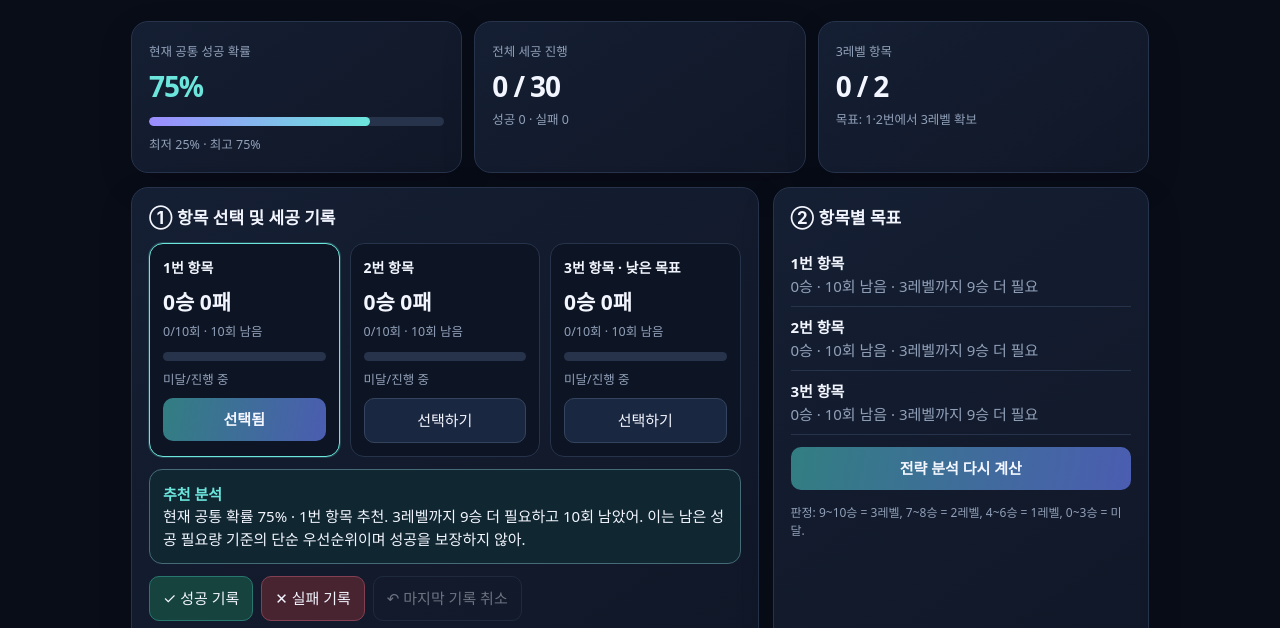
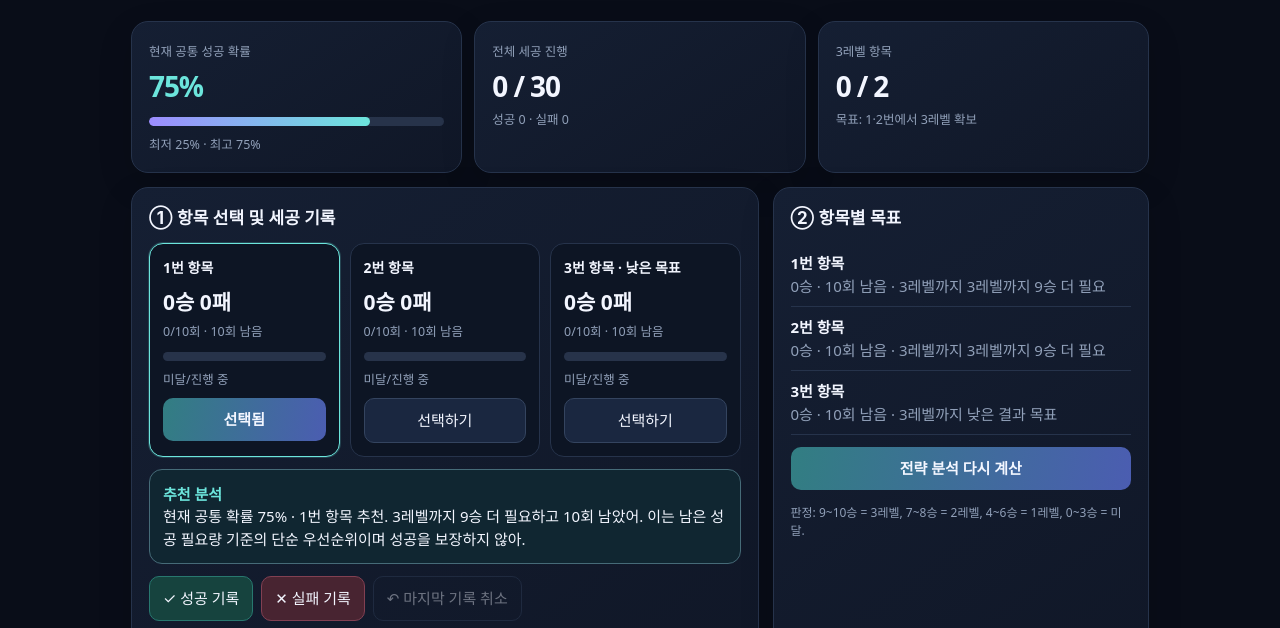
Before and after one commit to kwb130212-discord/-0000, a plain HTML site: page index.html in a window 1280 px wide. Shown: the part 172-800 px from the top of the page. Drawn offline with Linux system fonts and the light colour scheme.

Commit message:
Refine strategy to prioritize only first two categories

```diff
--- a/index.html
+++ b/index.html
@@ -8,10 +8,10 @@
 <script>
 const names=["1번 항목","2번 항목","3번 항목"];let p=75,active=0,items=[[],[],[]],history=[];const el=id=>document.getElementById(id);
 function level(n){return n>=9?3:n>=7?2:n>=4?1:0}
-function render(){const total=items.reduce((a,x)=>a+x.length,0),wins=items.flat().filter(Boolean).length;el('prob').textContent=p+'%';el('bar').style.width=p+'%';el('total').textContent=total+' / 30';el('record').textContent='성공 '+wins+' · 실패 '+(total-wins);el('level3').textContent=items.filter(x=>level(x.filter(Boolean).length)===3).length+' / 2';
+function render(){const total=items.reduce((a,x)=>a+x.length,0),wins=items.flat().filter(Boolean).length;el('prob').textContent=p+'%';el('bar').style.width=p+'%';el('total').textContent=total+' / 30';el('record').textContent='성공 '+wins+' · 실패 '+(total-wins);el('level3').textContent=items.slice(0,2).filter(x=>level(x.filter(Boolean).length)===3).length+' / 2';
 el('items').innerHTML=items.map((x,i)=>{const w=x.filter(Boolean).length,l=level(w);return '<div class="item '+(i===active?'active':'')+'"><h3>'+names[i]+(i===2?' · 낮은 목표':'')+'</h3><div class="level">'+w+'승 '+(x.length-w)+'패</div><small>'+x.length+'/10회 · '+(10-x.length)+'회 남음</small><div class="meter"><i style="width:'+(x.length*10)+'%"></i></div><small>'+(l?l+'레벨':'미달/진행 중')+'</small><div style="margin-top:9px"><button data-pick="'+i+'" class="wide '+(i===active?'primary':'')+'">'+(i===active?'선택됨':'선택하기')+'</button></div></div>'}).join('');
-el('goals').innerHTML=items.map((x,i)=>{const w=x.filter(Boolean).length;return '<div style="padding:9px 0;border-bottom:1px solid #26334b"><b>'+names[i]+'</b><div class="muted">'+w+'승 · '+(10-x.length)+'회 남음 · 3레벨까지 '+Math.max(0,9-w)+'승 더 필요</div></div>'}).join('');
-const candidates=items.map((x,i)=>({i,left:10-x.length,w:x.filter(Boolean).length,need:Math.max(0,9-x.filter(Boolean).length)})).filter(x=>x.left>0);let rec='모든 항목의 10회 세공이 끝났어.';if(candidates.length){candidates.sort((a,b)=>(a.need/a.left)-(b.need/b.left)||b.left-a.left);const b=candidates[0];rec='현재 공통 확률 '+p+'% · '+names[b.i]+' 추천. 3레벨까지 '+b.need+'승 더 필요하고 '+b.left+'회 남았어. 이는 남은 성공 필요량 기준의 단순 우선순위이며 성공을 보장하지 않아.'}el('recText').textContent=rec;
+el('goals').innerHTML=items.map((x,i)=>{const w=x.filter(Boolean).length;return '<div style="padding:9px 0;border-bottom:1px solid #26334b"><b>'+names[i]+'</b><div class="muted">'+w+'승 · '+(10-x.length)+'회 남음 · 3레벨까지 '+(i===2?'낮은 결과 목표':'3레벨까지 '+Math.max(0,9-w)+'승 더 필요')+'</div></div>'}).join('');
+const candidates=items.map((x,i)=>({i,left:10-x.length,w:x.filter(Boolean).length,need:Math.max(0,9-x.filter(Boolean).length)})).filter(x=>x.left>0&&x.i<2);let rec='1·2번 항목의 세공이 끝났어. 3번은 낮은 결과를 목표로 별도 관리해.';if(candidates.length){candidates.sort((a,b)=>(a.need/a.left)-(b.need/b.left)||b.left-a.left);const b=candidates[0];rec='현재 공통 확률 '+p+'% · '+names[b.i]+' 추천. 3레벨까지 '+b.need+'승 더 필요하고 '+b.left+'회 남았어. 이는 남은 성공 필요량 기준의 단순 우선순위이며 성공을 보장하지 않아.'}el('recText').textContent=rec;
 el('win').disabled=items[active].length>=10||total>=30;el('lose').disabled=items[active].length>=10||total>=30;el('undo').disabled=!history.length;el('log').innerHTML=history.length?history.slice().reverse().map(h=>'<div><span class="tag '+(h.ok?'ok':'no')+'">'+(h.ok?'성공':'실패')+'</span>'+names[h.i]+' · '+h.before+'% → '+h.after+'% <span class="muted">('+h.iCount+'/10회)</span></div>').join(''):'<div class="muted">아직 기록이 없어.</div>'}
 el('items').addEventListener('click',e=>{const b=e.target.closest('[data-pick]');if(b){active=+b.dataset.pick;render()}});
 function record(ok){if(items[active].length>=10||items.flat().length>=30)return;const before=p;items[active].push(ok);p=Math.max(25,Math.min(75,p+(ok?-10:10)));history.push({i:active,ok,before,after:p,iCount:items[active].length});render()}
```
